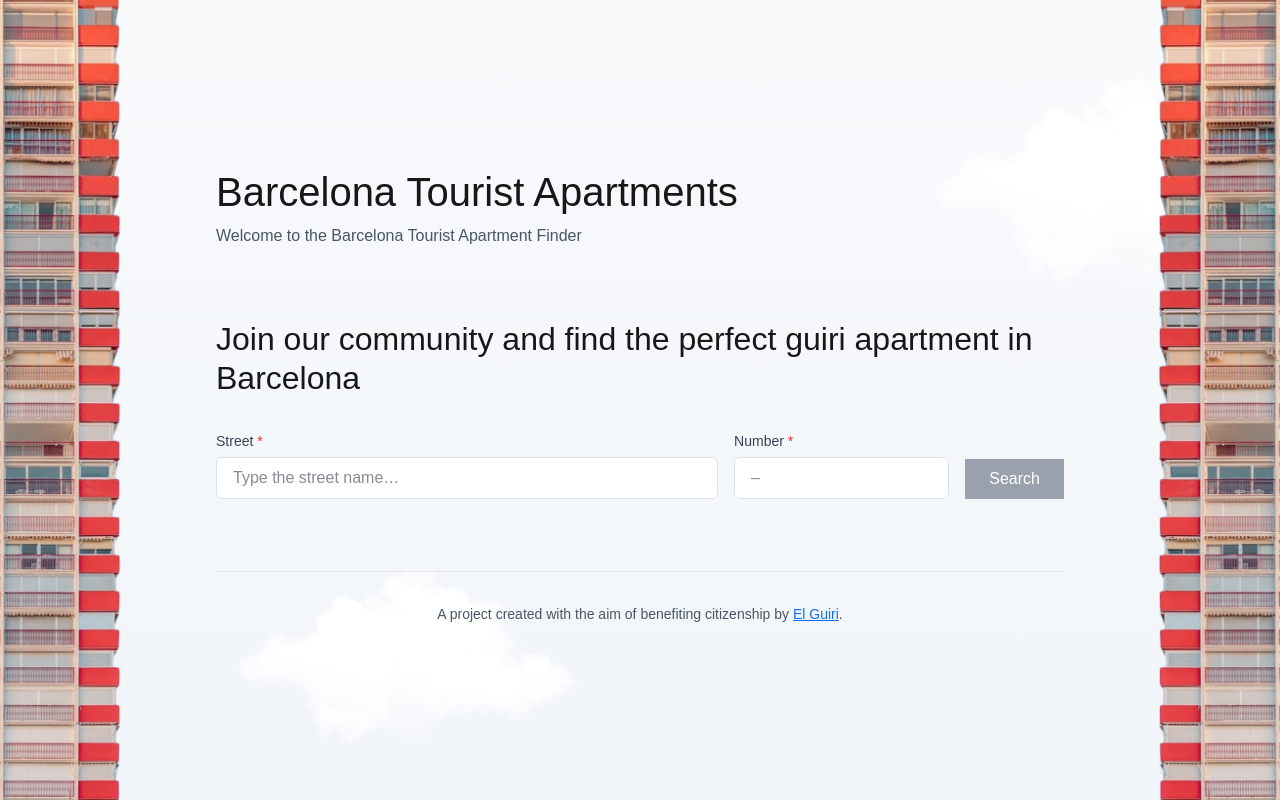
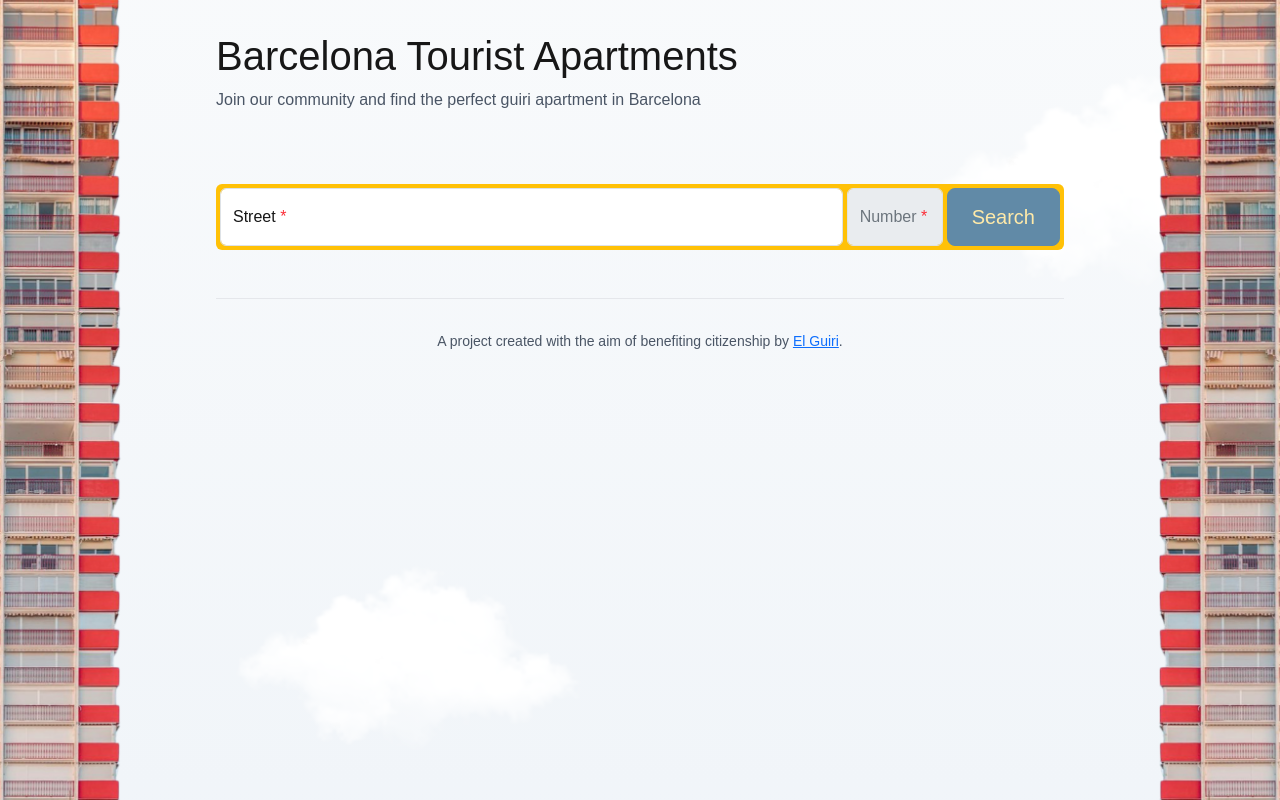
Before and after one commit to GUIRI-org/cercador-pisos-turistics-bcn, a Next.js app in the folder frontend/next-app/: page / in a window 1280 px wide. Built offline with nearby package versions, Linux system fonts and the light colour scheme.

Commit message:
feat(frontend): enhance search form component and page integration

```diff
--- a/frontend/next-app/app/components/SearchForm.tsx
+++ b/frontend/next-app/app/components/SearchForm.tsx
@@ -128,12 +128,9 @@ export function SearchForm({ onSearch }: SearchFormProps) {
   }, []);
 
   return (
-    <div className="w-full bg-transparent py-4">
-      <div className="grid grid-cols-1 gap-3 md:grid-cols-[minmax(280px,1.4fr)_minmax(120px,0.6fr)_auto] md:items-end">
-        <div className="relative">
-          <label htmlFor="carrer" className="block text-sm font-medium text-gray-700">
-            Street <span className="text-red-500">*</span>
-          </label>
+    <div className="form-container d-flex gap-1 bg-warning p-1 rounded">
+      <div className="form-floating flex-auto">
+
         <input
           ref={carrerInputRef}
           id="carrer"
@@ -142,7 +139,7 @@ export function SearchForm({ onSearch }: SearchFormProps) {
           onChange={(e) => handleCarrerInput(e.target.value)}
           onFocus={() => carrerInput.trim().length >= 2 && setShowSuggestions(true)}
           placeholder="Type the street name…"
-            className="mt-1 block w-full rounded-md border border-gray-300 px-3 py-2 text-gray-900 focus:border-blue-500 focus:outline-none focus:ring-blue-500 bg-white"
+          className="form-control border-none"
         />
 
         {showSuggestions && (
@@ -165,41 +162,40 @@ export function SearchForm({ onSearch }: SearchFormProps) {
             )}
           </ul>
         )}
+
+        <label htmlFor="carrer">Street <span className="text-red-500">*</span></label>
       </div>
 
-        <div>
-          <label htmlFor="num" className="block text-sm font-medium text-gray-700">
-            Number <span className="text-red-500">*</span>
-          </label>
-          <div className="mt-1">
+      <div className="form-floating">
+
         <input
           id="num"
-              type="text"
+          type="number"
           value={numInput}
           onChange={handleNumChange}
           disabled={!selectedCarrer}
           placeholder="–"
           list="num-list"
-              className="block w-full rounded-md border border-gray-300 px-3 py-2 text-gray-900 focus:border-blue-500 focus:outline-none focus:ring-blue-500 disabled:bg-gray-100 bg-white"
+          className="form-control border-none"
+          style={{ width: '6rem' }}
         />
         <datalist id="num-list">
           {numOptions.map((num) => (
             <option key={num} value={num} />
           ))}
         </datalist>
-          </div>
+
+        <label htmlFor="num">Number <span className="text-red-500">*</span></label>
       </div>
 
-        <div>
       <button
         onClick={handleSearch}
         disabled={!selectedCarrer || !numInput.trim()}
-            className="w-full rounded-md bg-blue-600 px-4 py-2 text-white hover:bg-blue-700 disabled:bg-gray-400 md:w-auto"
+        className="btn btn-primary btn-lg px-4"
       >
         Search
       </button>
     </div>
-      </div>
-    </div>
+
   );
 }
--- a/frontend/next-app/app/page.tsx
+++ b/frontend/next-app/app/page.tsx
@@ -136,7 +136,7 @@ export default function Home() {
 
   return (
     <ParallaxContainer>
-      <main className={`min-h-screen flex flex-col ${showResults ? '' : 'justify-center'}`}>
+      <main className="min-h-screen flex flex-col">
         {/* Header */}
         <div className="relative z-10">
           <div className="mx-auto max-w-4xl px-4 py-8 sm:px-6 lg:px-8">
@@ -144,7 +144,7 @@ export default function Home() {
               Barcelona Tourist Apartments
             </h1>
             <p className="mt-2 text-gray-600">
-              Welcome to the Barcelona Tourist Apartment Finder
+              Join our community and find the perfect guiri apartment in Barcelona
             </p>
           </div>
         </div>
@@ -176,7 +176,6 @@ export default function Home() {
                 : {}
             }
           >
-            <h2 className="text-xl font-semibold text-gray-900">Join our community and find the perfect guiri apartment in Barcelona</h2>
             <SearchForm
               key={searchFormKey}
               onSearch={handleSearch}
--- a/frontend/next-app/package.json
+++ b/frontend/next-app/package.json
@@ -23,6 +23,7 @@
     "@types/react-dom": "^19",
     "eslint": "^9",
     "eslint-config-next": "16.2.9",
+    "sass": "^1.101.0",
     "tailwindcss": "^4",
     "typescript": "^5"
   }
```
Also changed, not shown: 2 other files (tests, documents, lock files or other folders). Lines whose indentation alone changed are shown as unchanged.
